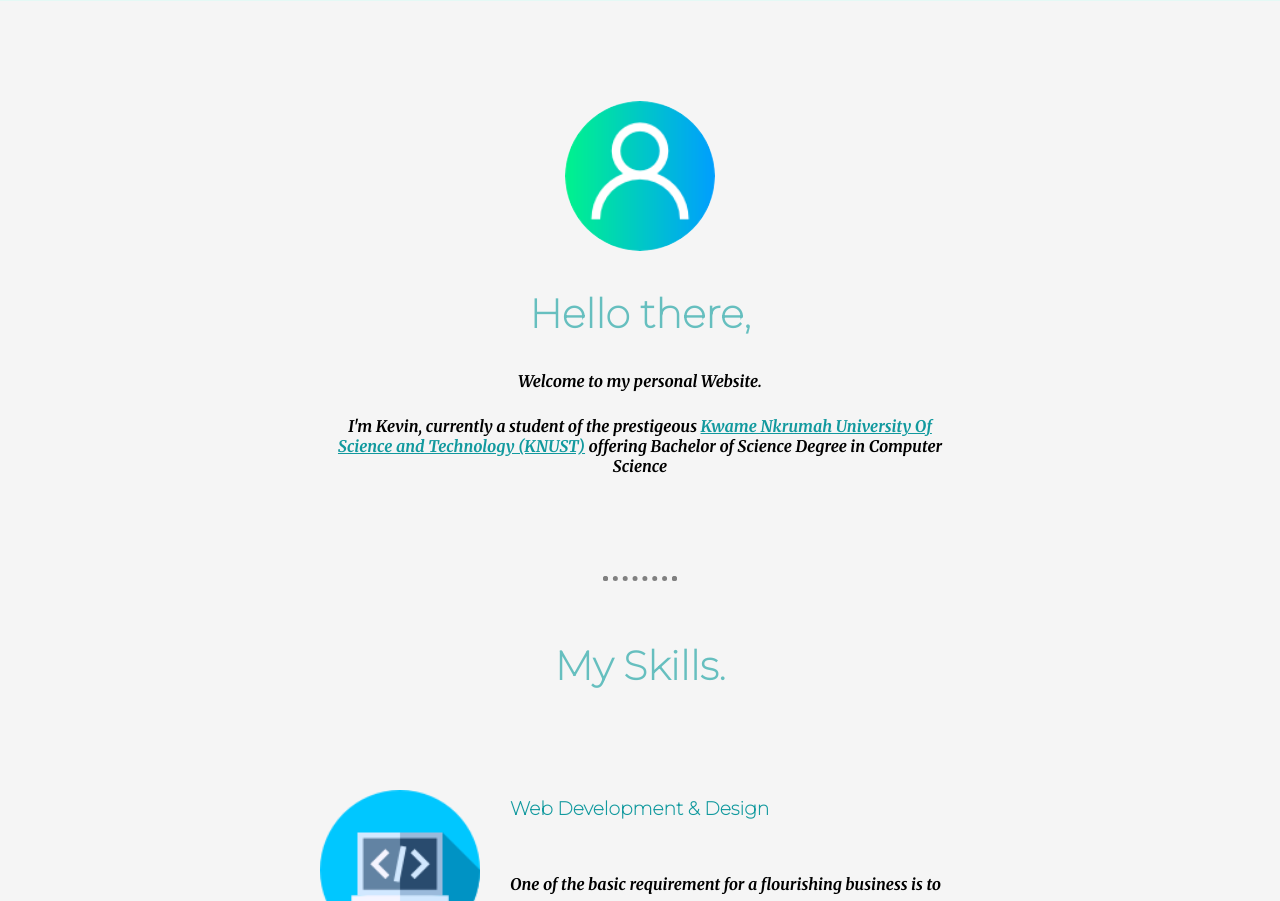
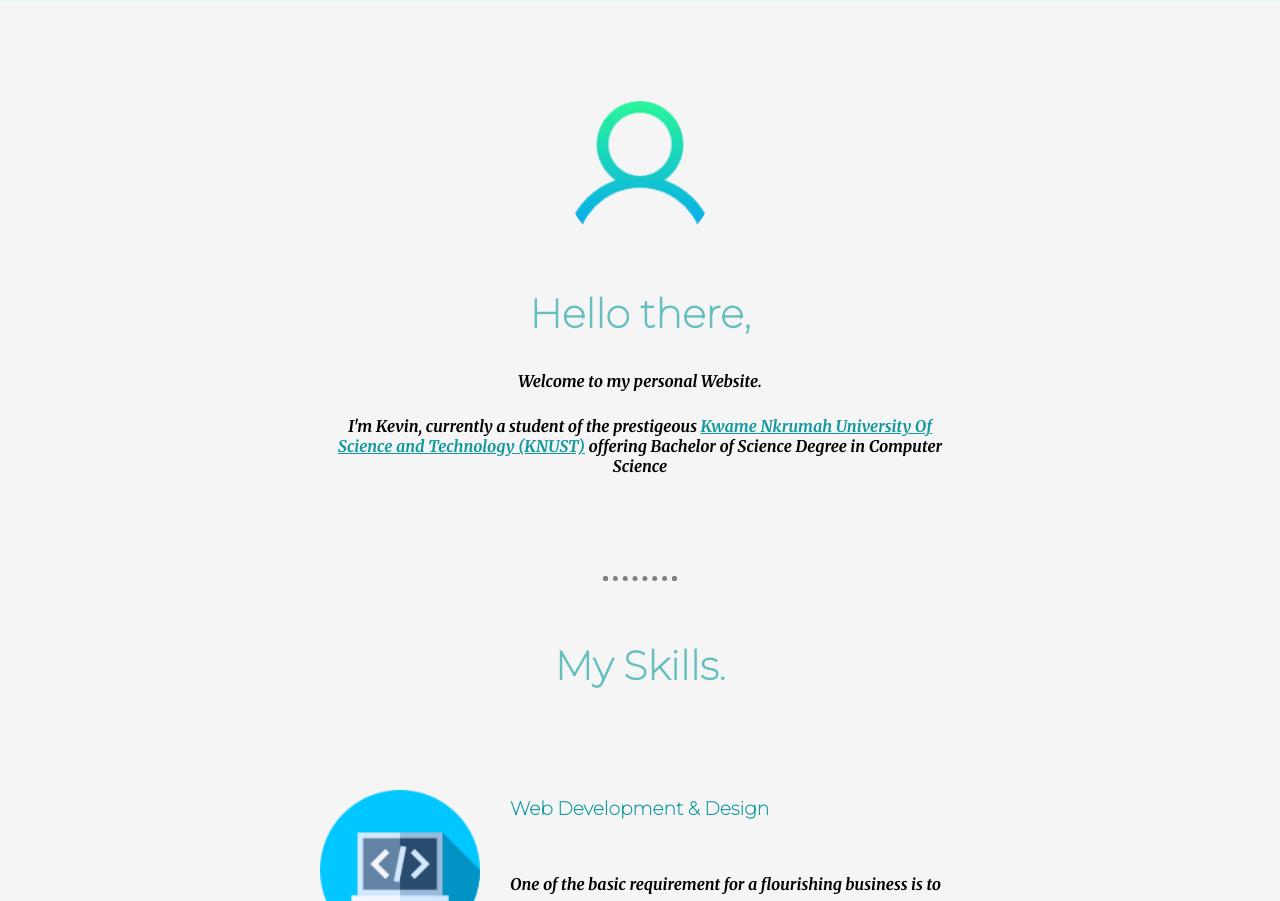
Before and after one commit to Kevgeezz/CV, a plain HTML site: page index.html in a window 1280 px wide. Shown: the part 805-1706 px from the top of the page. Drawn offline with Linux system fonts and the light colour scheme.

Commit message:
Update index.html

```diff
--- a/index.html
+++ b/index.html
@@ -26,7 +26,7 @@
 
     <div class="middle-container">
     <div class="profile">
-    <img class="mee" src="./images/profile1.png" alt="My profilepic">
+    <img class="mee" src="./images/profile5.png" alt="My profilepic">
     <h2>Hello there,</h2>
     <p><i>Welcome to my personal Website.</i><p>
       <p class="intro">I'm Kevin, currently a student of the prestigeous <a class="augusco" href="https://www.knust.edu.gh/">Kwame Nkrumah University Of Science and Technology (KNUST)</a> offering Bachelor of Science Degree in Computer Science</p>
```
